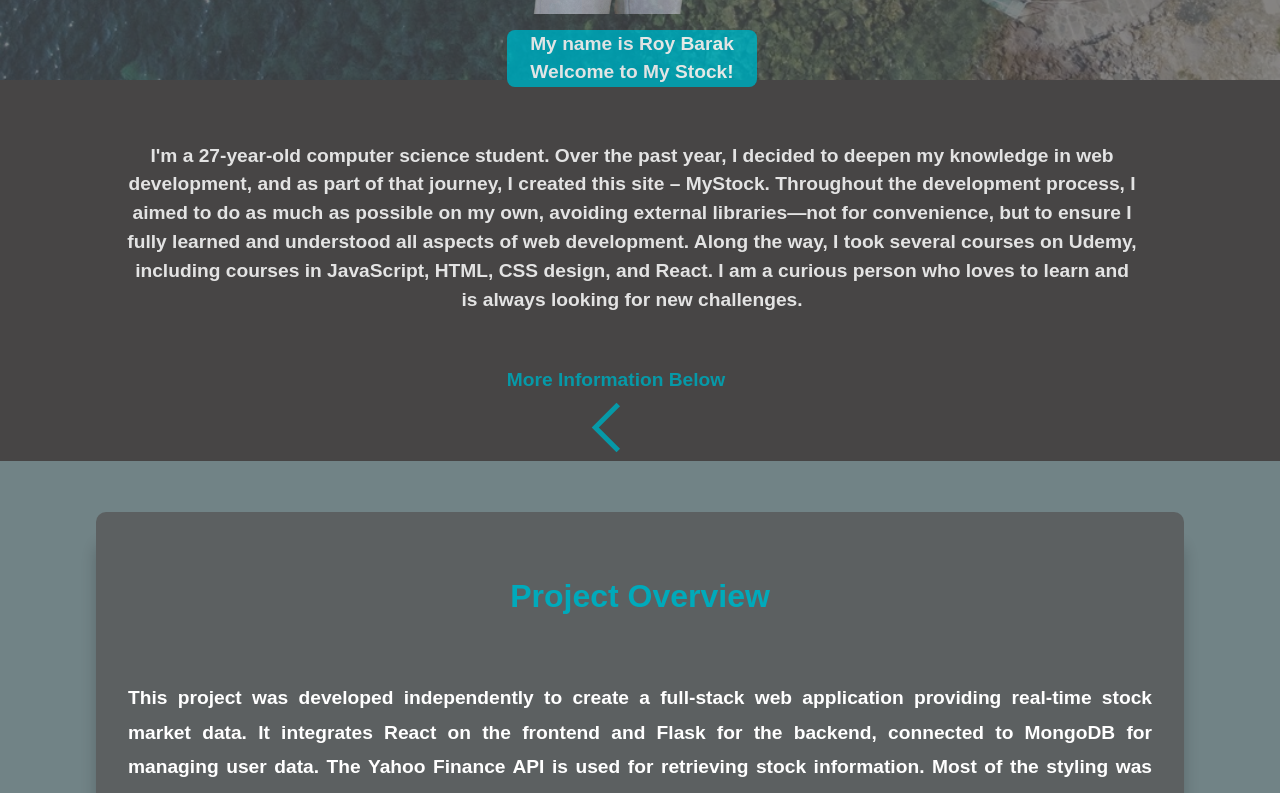
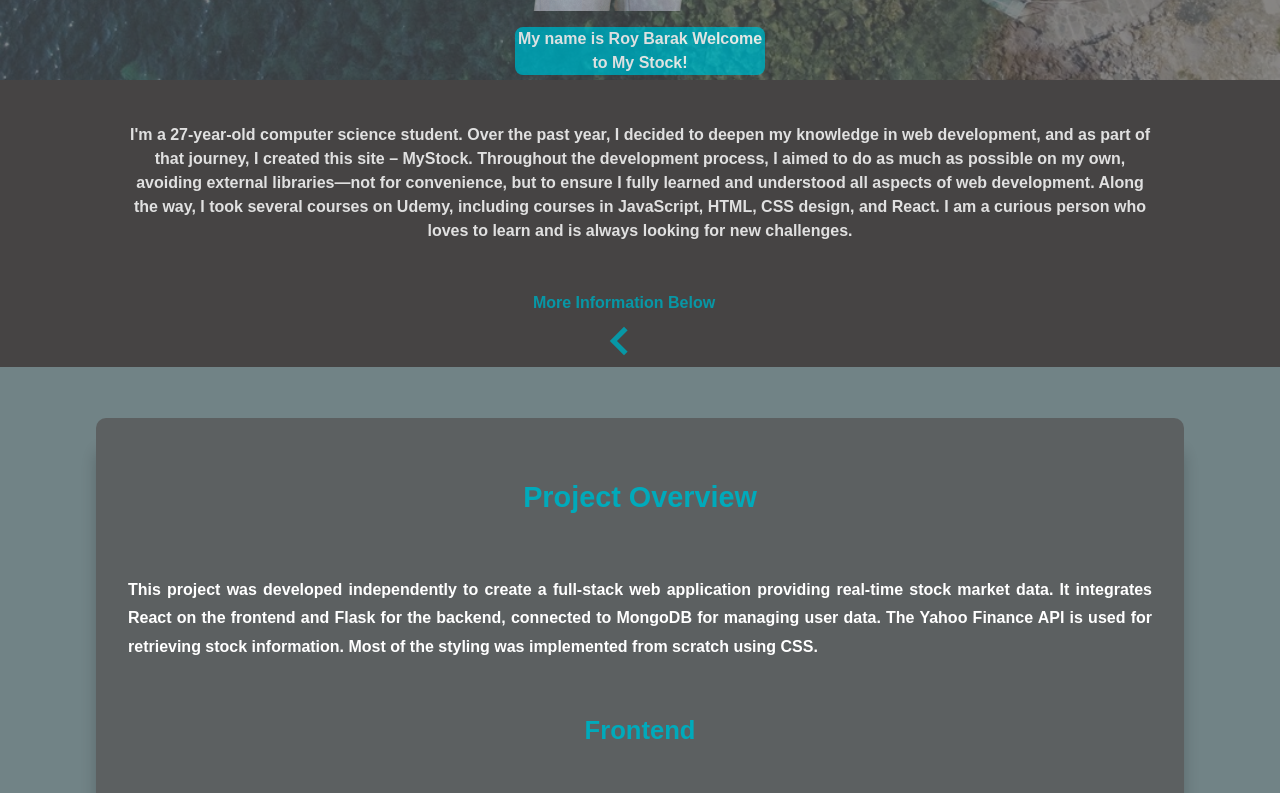
Before and after one commit to Roy-Barak/MyStock-Front, a React (Create React App) app: page /about in a window 1280 px wide. Shown: the part 720-1513 px from the top of the page. Built offline with nearby package versions, Linux system fonts and the light colour scheme; no server answers.

Commit message:
chnaging backend for vercal server, adapt dashboard and font size in other pages

```diff
--- a/src/App.js
+++ b/src/App.js
@@ -16,7 +16,7 @@ function App() {
     const fetchUser = async () => {
         console.log("try to fetch")
         try {
-            const response = await fetch("http://127.0.0.1:5000/user/data", {
+            const response = await fetch("https://mystock-backend.vercel.app/user/data", {
                 method: 'GET',
                 headers: {
                     'Authorization': `Bearer ${localStorage.getItem("token")}`,
--- a/src/components/Symbol/symbolData.jsx
+++ b/src/components/Symbol/symbolData.jsx
@@ -1,6 +1,6 @@
 async function fetchStockDate(symbol) {
     // Flask API endpoint
-    const API_ENDPOINT = `http://127.0.0.1:5000/get/stock/${symbol}`;
+    const API_ENDPOINT = `https://mystock-backend.vercel.app/get/stock/${symbol}`;
 
     try {
         const fetchResponse = await fetch(API_ENDPOINT);
--- a/src/components/navbar/navbar.css
+++ b/src/components/navbar/navbar.css
@@ -185,12 +185,10 @@
         text-align: center;
     }
 
-    /*.login {*/
-    /*    width: fit-content;*/
-    /*}*/
-    .navbar {
-        transition: left 0.3s ease;
-    }
+/
+.navbar {
+    transition: left 0.3s ease;
+}
 
     .navbar-mystock-text {
         margin: auto;
@@ -201,10 +199,12 @@
         display: none; /* Hide nav links in mobile view by default */
         flex-direction: column; /* Stack links vertically */
         background-color: #555252; /* Match navbar background */
+
     }
 
     .nav-links a {
         padding: 0.5rem;
+        margin-right: 0;
     }
 
     .responsive_nav .nav-links, .responsive_nav .login {
--- a/src/pages/about/about.css
+++ b/src/pages/about/about.css
@@ -113,10 +113,23 @@
 
 /* Media query for screens smaller than 1350px */
 @media (max-width: 1470px) {
+    .scroll-down-indicator {
+        font-size: 1rem;
+    }
+
+    .arrow-down {
+        width: 15px;
+        height: 15px;
+
+    }
+
     .about-container-information {
         grid-template-columns: 1fr; /* Change to a single column */
         text-align: center;
         min-width: fit-content;
+        gap: 0;
+        row-gap: 1rem;
+        margin-top: 3rem;
 
     }
 
@@ -129,14 +142,14 @@
     .about-container-hello {
         grid-row: 2;
         grid-column: 1 / -1; /* Make hello message span full width */
-        font-size: 1.2rem;
+        font-size: 1rem;
     }
 
     .about-container-roy-p {
         grid-row: 3;
         grid-column: 1 / -1; /* Make text span full width */
         max-width: 80%;
-        font-size: 1.2rem;
+        font-size: 1rem;
     }
 
     .scroll-down-indicator {
@@ -144,6 +157,7 @@
         grid-column: 1 / -1; /* Make the scroll indicator span full width */
         margin-top: 1rem;
     }
+
 }
 
 @keyframes fade-out {
--- a/src/pages/about/aboutPart2.css
+++ b/src/pages/about/aboutPart2.css
@@ -80,4 +80,20 @@
     list-style-type: disc;
     margin-left: 2rem;
     line-height: 1.6;
+
 }
+
+
+@media (max-width: 1470px ) {
+    .about-container-part2 {
+        font-size: 1.1rem;
+    }
+
+    .about-section {
+        font-size: 1rem;
+    }
+
+    .about-title {
+        font-size: 1.8rem;
+    }
+}
--- a/src/pages/contact/contact.css
+++ b/src/pages/contact/contact.css
@@ -1,3 +1,7 @@
+.contact-container {
+
+}
+
 .about-container-title {
     grid-row: 1;
     grid-column: 2/4;
@@ -134,6 +138,7 @@
 @media (max-width: 700px) {
     .contact-container-information {
         grid-template-columns: 1fr; /* Single column layout */
+        margin-top: 2rem;
 
     }
 
--- a/src/pages/dashBoard/dashBoard.css
+++ b/src/pages/dashBoard/dashBoard.css
@@ -1,6 +1,6 @@
 
 .dash-board {
-
+    min-height: 95vh;
     display: grid;
     grid-template-columns: repeat(auto-fit, minmax(200px, 1fr)); /* Dynamic columns */
     grid-template-rows: 51px auto;
@@ -39,7 +39,6 @@
 
 .dash-board-stocks-table {
     flex-grow: 2;
-
 
     justify-self: center;
     min-width: fit-content;
--- a/src/pages/dashBoard/dashBoard.jsx
+++ b/src/pages/dashBoard/dashBoard.jsx
@@ -21,7 +21,7 @@ const Dashboard = ({handleUser}) => {
             "stocks": {}
         })
         try {
-            const response = await fetch("http://127.0.0.1:5000/user/data", {
+            const response = await fetch("https://mystock-backend.vercel.app/user/data", {
                 method: 'GET',
                 headers: {
                     'Authorization': `Bearer ${localStorage.getItem("token")}`,
@@ -49,7 +49,7 @@ const Dashboard = ({handleUser}) => {
 
     async function buy(symbol, shares) {
         try {
-            const response = await fetch("http://127.0.0.1:5000/user/buy-stock", {
+            const response = await fetch("https://mystock-backend.vercel.app/user/buy-stock", {
                 method: 'POST',
                 body: JSON.stringify({
                     "symbol": symbol,
@@ -79,7 +79,7 @@ const Dashboard = ({handleUser}) => {
 
     async function sell(symbol, shares) {
         try {
-            const response = await fetch("http://127.0.0.1:5000/user/sell-stock", {
+            const response = await fetch("https://mystock-backend.vercel.app/user/sell-stock", {
                 method: 'POST',
                 body: JSON.stringify({
                     "symbol": symbol,
--- a/src/pages/home/Welcome/welcome.css
+++ b/src/pages/home/Welcome/welcome.css
@@ -35,10 +35,12 @@
 
 @media (max-width: 1000px) {
     .welcome-contanier-p {
-        font-size: 1.5rem;
+        font-size: 1.4rem;
+        width: 100%;
+
     }
 
     .welcome-contanier-information {
-        margin: 0;
+        margin: 0 1rem;
     }
 }
--- a/src/pages/login/loginAndRegister/LoginPage.css
+++ b/src/pages/login/loginAndRegister/LoginPage.css
@@ -1,7 +1,7 @@
 .img-div {
     position: relative;
     width: 100vw;
-    height: 100vh;
+    min-height: 95vh;
     overflow: hidden; /* Ensures no scrolling issues with absolute positioning */
 }
 
@@ -17,6 +17,7 @@
 }
 
 #login {
+
     position: absolute;
     top: 50%;
     left: 50%;
@@ -52,7 +53,7 @@
 #login input {
 
     display: block;
-    width: fit-content;
+    min-width: 100%;
     padding: 0.5rem;
     margin-bottom: 2rem;
     border-radius: 4px;
@@ -122,6 +123,34 @@
     cursor: pointer;
 }
 
+@media (max-width: 1000px) {
+    #login {
+        padding: 0.5rem 3rem;
+
+    }
+
+    #actions button {
+        padding: 0.5rem;
+    }
+
+    #login h1 {
+        font-size: 1.4rem;
+    }
+
+    #login label {
+        font-size: 0.8rem;
+    }
+
+    #login input {
+        padding: 0.2rem;
+    }
+
+    #actions button {
+        padding: 0.2rem 0.3rem;
+        font-size: 1rem;
+
+    }
+}
 
 #login button:hover {
     background: #6c1fd6;
--- a/src/pages/login/loginAndRegister/LoginPage.jsx
+++ b/src/pages/login/loginAndRegister/LoginPage.jsx
@@ -29,7 +29,7 @@ export default function LoginPage({handleSwitch, handleUser}) {
         // // Wait for 3 seconds
         // await delay(3000); // Wait for 3 seconds
         try {
-            const response = await fetch("http://127.0.0.1:5000/user-login", {
+            const response = await fetch("https://mystock-backend.vercel.app/user-login", {
                 method: 'POST',
                 body: JSON.stringify(userInput),
                 headers: {'Content-Type': 'application/json'},
--- a/src/pages/login/loginAndRegister/RegisterPage.jsx
+++ b/src/pages/login/loginAndRegister/RegisterPage.jsx
@@ -52,7 +52,7 @@ export default function RegisterPage({handleSwitch, handleUser}) {
         // Wait for 3 seconds
         await delay(3000); // Wait for 3 seconds
         try {
-            const response = await fetch("http://127.0.0.1:5000/user-register", {
+            const response = await fetch("https://mystock-backend.vercel.app/user-register", {
                 method: 'POST',
                 body: JSON.stringify({
                     "name": userInput.name,
```
